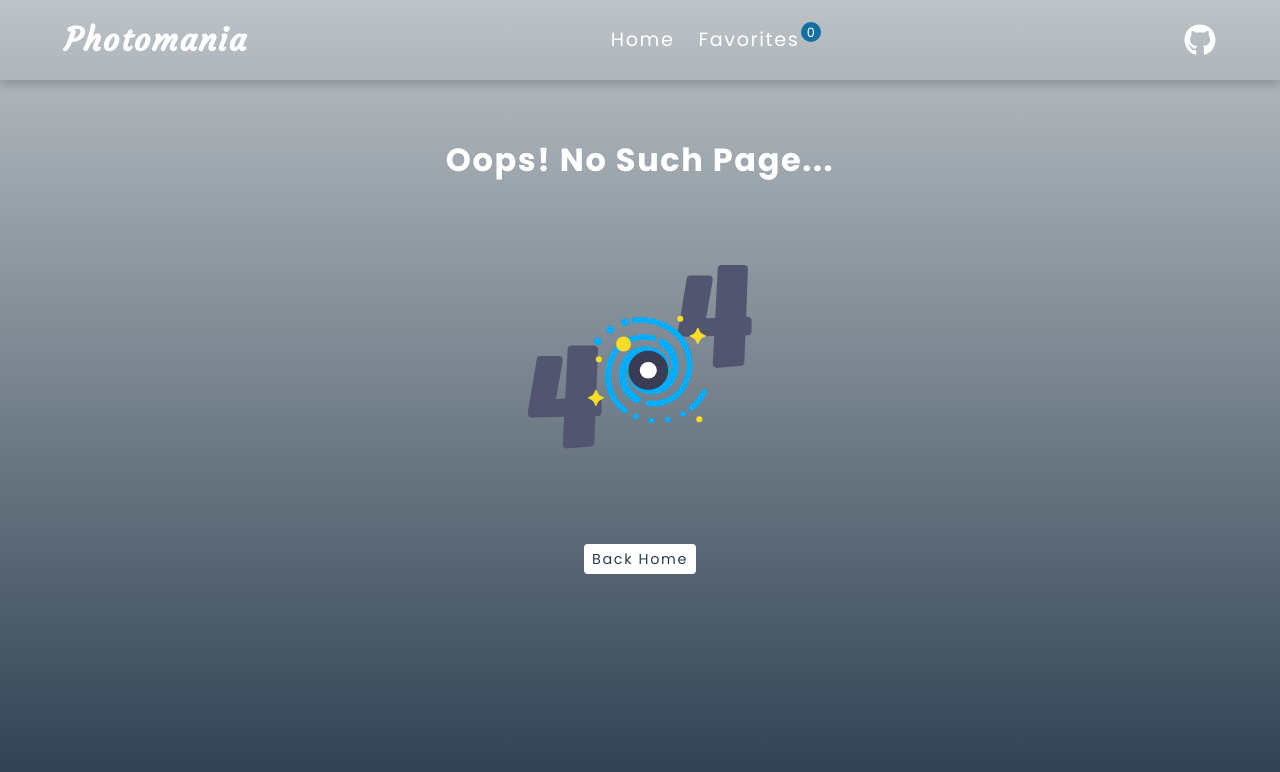
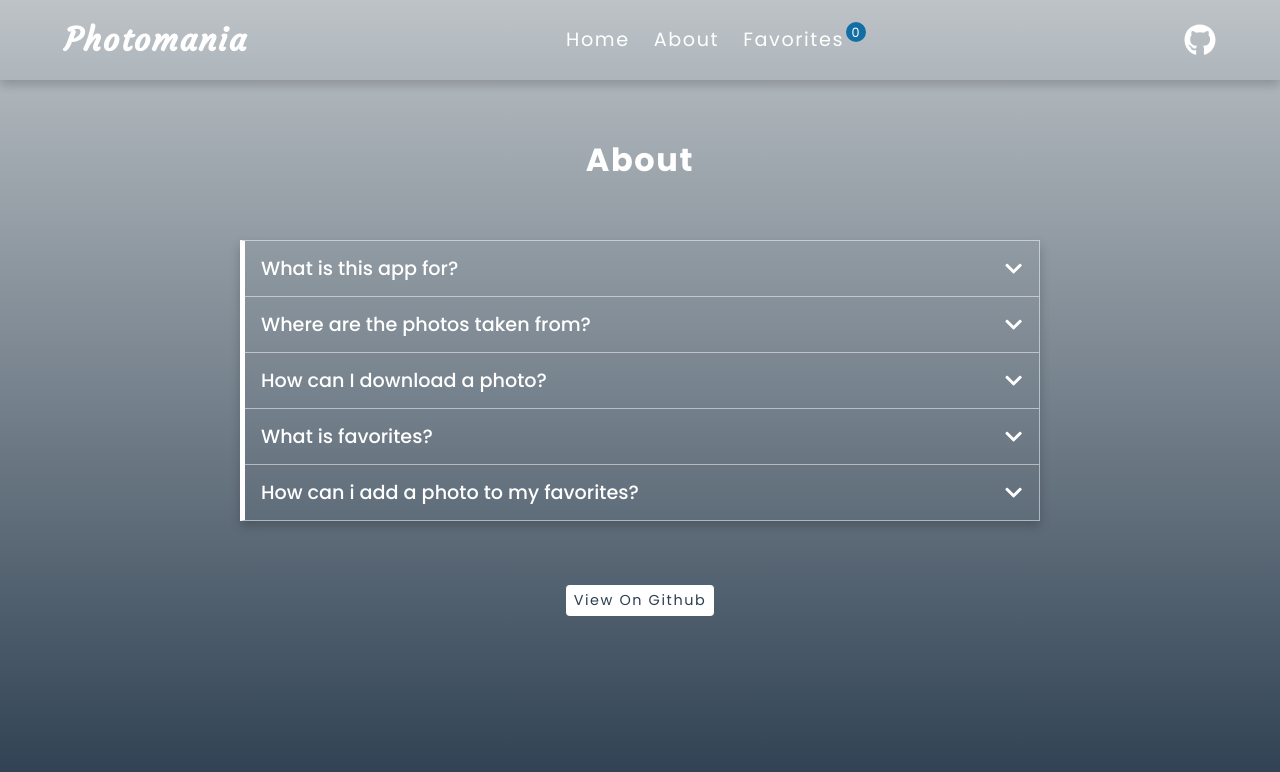
Before and after one commit to DrazhinUstin/Photomania, a React (Create React App) app: page /about in a window 1280 px wide. Shown: the top 772 px of the page. Built offline with nearby package versions, Linux system fonts and the light colour scheme; no server answers.

Commit message:
Add about page with accordion

```diff
--- a/src/App.js
+++ b/src/App.js
@@ -4,6 +4,7 @@ import Navbar from './components/Navbar';
 import Home from './pages/Home';
 import SinglePhoto from './pages/SinglePhoto';
 import Favorites from './pages/Favorites';
+import About from './pages/About';
 import ErrorPage from './pages/ErrorPage';
 import { destructPhotos, getDocumentHeight, getStorageItem, setStorageItem } from './utils';
 const API_KEY = process.env.REACT_APP_ACCESS_KEY;
@@ -124,6 +125,7 @@ const App = () => {
                         />
                     }
                 ></Route>
+                <Route path='about' element={<About />} />
                 <Route path={'*'} element={<ErrorPage />} />
             </Routes>
         </>
--- /dev/null
+++ b/src/components/Accordion.js
@@ -0,0 +1,64 @@
+import React, { useState, useEffect, useRef } from 'react';
+import { FaChevronDown } from 'react-icons/fa';
+import { getElemHeight } from '../utils';
+
+const Accordion = ({ data }) => {
+    const accordionRef = useRef(null);
+
+    useEffect(() => {
+        const accordion = accordionRef.current;
+
+        const listenResize = () => {
+            [...accordion.children].forEach((child) => {
+                if (!child.classList.contains('active')) return;
+                const childFooter = child.lastElementChild;
+                childFooter.style.height = `${getElemHeight(childFooter)}px`;
+            });
+        };
+
+        window.addEventListener('resize', listenResize);
+
+        return () => window.removeEventListener('resize', listenResize);
+    }, []);
+
+    return (
+        <ul className='accordion' ref={accordionRef}>
+            {data.map((item) => {
+                return <AccordionItem key={item.id} {...item} />;
+            })}
+        </ul>
+    );
+};
+
+const AccordionItem = ({ title, content }) => {
+    const [isItemActive, setIsItemActive] = useState(false);
+    const itemFooterRef = useRef(null);
+
+    useEffect(() => {
+        const itemFooter = itemFooterRef.current;
+        if (isItemActive) {
+            itemFooter.style.height = `${getElemHeight(itemFooter)}px`;
+        } else {
+            itemFooter.style.height = '';
+        }
+    }, [isItemActive]);
+
+    return (
+        <li className={`accordion-item ${isItemActive && 'active'}`}>
+            <header
+                className='accordion-item-header'
+                onClick={() => setIsItemActive((isItemActive) => !isItemActive)}
+            >
+                <p>{title}</p>
+                <FaChevronDown />
+            </header>
+            <footer className='accordion-item-footer' ref={itemFooterRef}>
+                <div>
+                    <p>{content}</p>
+                </div>
+            </footer>
+        </li>
+    );
+};
+
+export default Accordion;
--- a/src/components/Navbar.js
+++ b/src/components/Navbar.js
@@ -48,6 +48,9 @@ const Navbar = ({ favorites }) => {
                         <Link to={'.'}>home</Link>
                     </li>
                     <li>
+                        <Link to={'about'}>about</Link>
+                    </li>
+                    <li>
                         <Link to={'favorites'} className='favorites'>
                             favorites
                             <span>{favorites.length}</span>
--- /dev/null
+++ b/src/pages/About.js
@@ -0,0 +1,56 @@
+import React from 'react';
+import Accordion from '../components/Accordion';
+
+const data = [
+    {
+        id: '1',
+        title: 'What is this app for?',
+        content:
+            'This application is for browsing and searching photos. In it you can find thousands various photos on any subject you want, which you can watch, download, add to favorites and etc.',
+    },
+    {
+        id: '2',
+        title: 'Where are the photos taken from?',
+        content:
+            'All photos in this application are taken from the Unsplash, the internet’s source of freely-usable images. Under each photo you can see a link to the source of the photo and a link to the author of the photo.',
+    },
+    {
+        id: '3',
+        title: 'How can I download a photo?',
+        content:
+            'To download a photo, you have to click on the photo. Then after you go to the photos page, click on the button with the download icon on the top of the page. After that, the download will start.',
+    },
+    {
+        id: '4',
+        title: 'What is favorites?',
+        content:
+            "If you like a certain photo and don't want to search for it again, you can add it to your favorites. Photo will be stored there until you remove it from your favorites. You can also remove all favorites by clicking on the corresponding button on the favorites page.",
+    },
+    {
+        id: '5',
+        title: 'How can i add a photo to my favorites?',
+        content:
+            'To do this, you need to click on the photo. Then, after you go to the photos page, click on the blue button with a plus sign at the top of the page. After that, the photo will be added to your favorites. To delete a photo from favorites, click on the green button with the checkmark icon.',
+    },
+];
+
+const About = () => {
+    return (
+        <div className='section section-center'>
+            <h2 className='section-title'>about</h2>
+            <Accordion data={data} />
+            <div style={{ textAlign: 'center' }}>
+                <a
+                    href='https://github.com/DrazhinUstin/Photomania'
+                    target='_blank'
+                    rel='noopener noreferrer'
+                    className='btn'
+                >
+                    View on github
+                </a>
+            </div>
+        </div>
+    );
+};
+
+export default About;
--- /dev/null
+++ b/src/scss/_accordion.scss
@@ -0,0 +1,55 @@
+.accordion {
+    max-width: 800px;
+    margin: 4rem auto;
+    border: 1px solid rgba(255, 255, 255, 0.5);
+    border-left: 5px solid $white;
+    box-shadow: $shadow;
+    &-item {
+        &:not(:last-child) {
+            border-bottom: 1px solid rgba(255, 255, 255, 0.5);
+        }
+        &-header {
+            @extend %flex-between;
+            column-gap: 0.75rem;
+            padding: 1rem;
+            cursor: pointer;
+            p {
+                font-size: 1.2rem;
+                font-weight: 500;
+                line-height: 1.2;
+            }
+            svg {
+                font-size: 1.2rem;
+                transition: $ease-trans;
+            }
+        }
+        &-footer {
+            height: 0;
+            overflow: hidden;
+            transition: $ease-trans;
+            & > div {
+                padding: 0 1rem 1rem;
+                opacity: 0;
+                transition: inherit;
+            }
+        }
+        &.active &-header {
+            svg {
+                transform: rotate(180deg);
+            }
+        }
+        &.active &-footer {
+            & > div {
+                opacity: 1;
+            }
+        }
+    }
+}
+
+@media screen and (max-width: 600px) {
+    .accordion-item-header {
+        p {
+            font-size: 1.1rem;
+        }
+    }
+}
--- a/src/scss/styles.scss
+++ b/src/scss/styles.scss
@@ -4,6 +4,7 @@
 @import 'search-form';
 @import 'photos';
 @import 'modal';
+@import 'accordion';
 
 * {
     margin: 0;
@@ -34,6 +35,10 @@ h4 {
 h3,
 h4 {
     font-weight: 600;
+}
+
+p {
+    line-height: 1.5;
 }
 
 img,
```
